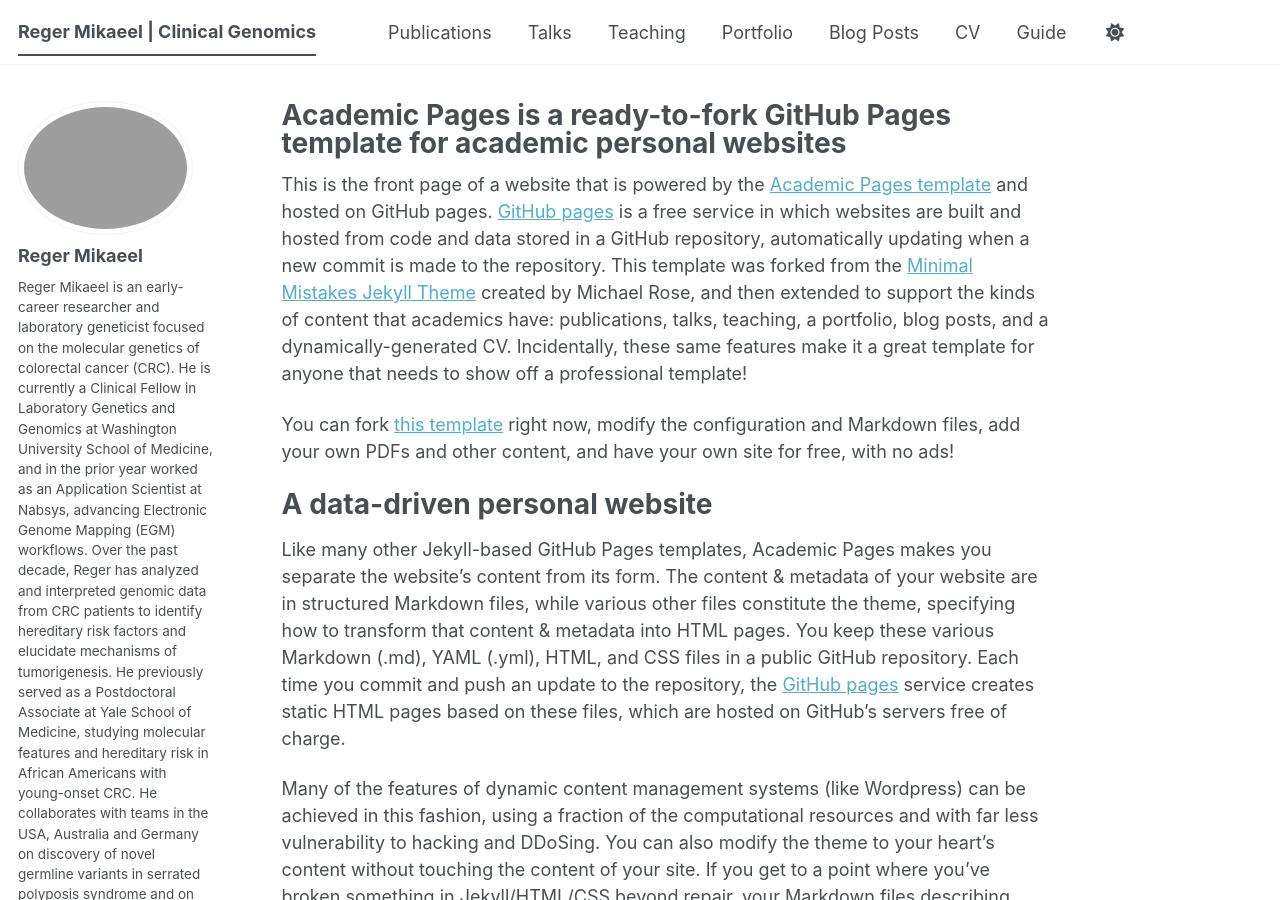
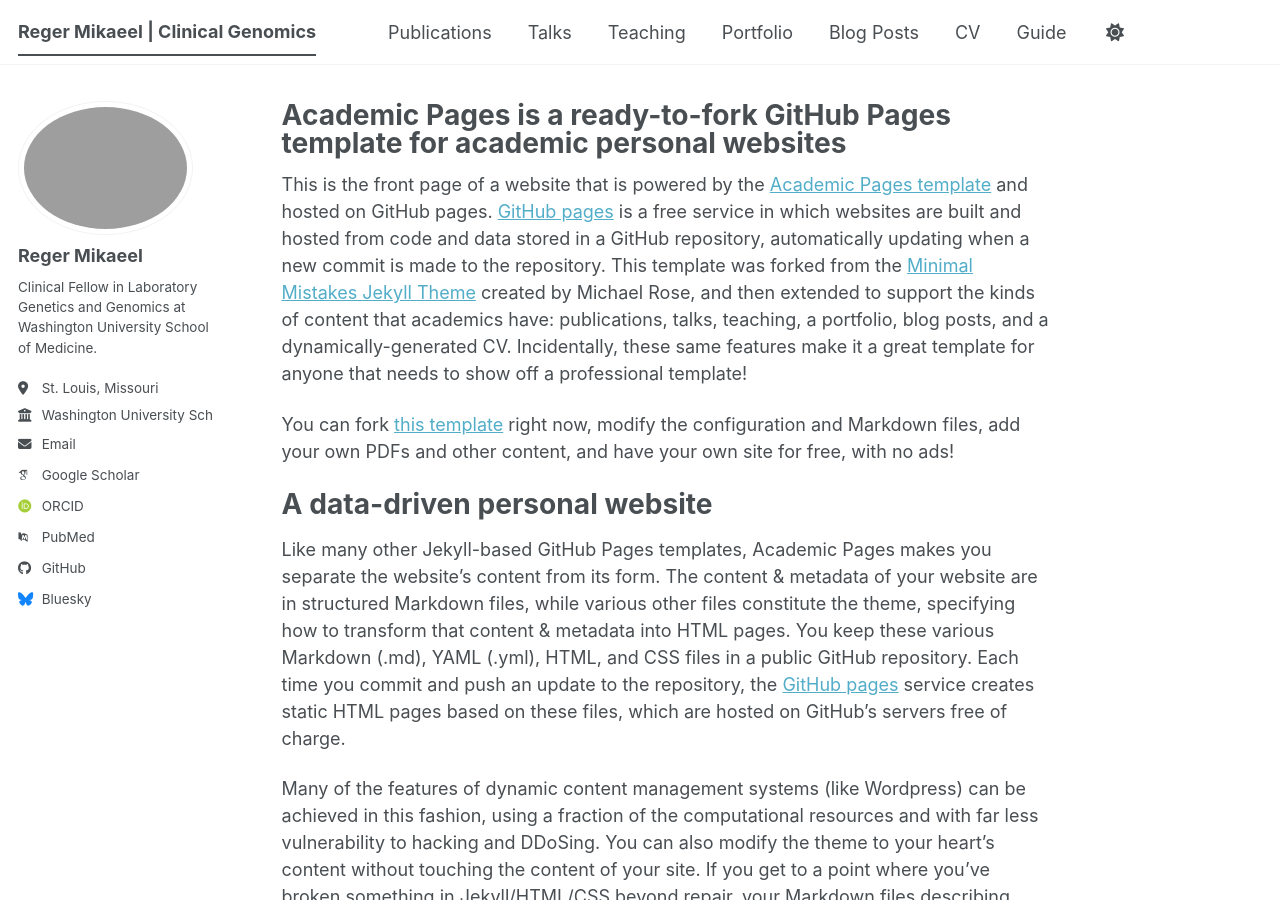
Before and after one commit to RegerMikaeel/RegerMikaeel.github.io, a Jekyll site: the page built from _pages/about.md, in a window 1280 px wide and 900 px high. Built offline with Jekyll 4.4.1, drawn with Linux system fonts in a browser that asks for light colours; some web fonts are replaced; a script bundle is joined from its source files by our own code; library files that are not in the unit come from our copies; some of the changed text lies outside the part shown.

Commit message:
Update _config.yml

```diff
--- a/_config.yml
+++ b/_config.yml
@@ -26,7 +26,7 @@
   avatar           : "/images/"
   name             : "Reger Mikaeel"
   pronouns         : # example: "she/her"
-  bio              : "Reger Mikaeel is an early-career researcher and laboratory geneticist focused on the molecular genetics of colorectal cancer (CRC). He is currently a Clinical Fellow in Laboratory Genetics and Genomics at Washington University School of Medicine, and in the prior year worked as an Application Scientist at Nabsys, advancing Electronic Genome Mapping (EGM) workflows. Over the past decade, Reger has analyzed and interpreted genomic data from CRC patients to identify hereditary risk factors and elucidate mechanisms of tumorigenesis. He previously served as a Postdoctoral Associate at Yale School of Medicine, studying molecular features and hereditary risk in African Americans with young-onset CRC. He collaborates with teams in the USA, Australia and Germany on discovery of novel germline variants in serrated polyposis syndrome and on risk factors for appendiceal neoplasms in young adults. Reger has 11 first-author, peer-reviewed publications. His work with A/Prof. Joanne Young helped establish the hereditary role of RNF43 gene as a tumor-suppressor gene in CRC and informed ClinGen reclassification, impacting clinical practice. He has also reported on links between type 2 diabetes and earlier-onset CRC, and has been recognized with scholarships (UK master’s), a PhD (Australia), and a fellowship (Germany)."
+  bio              : "Clinical Fellow in Laboratory Genetics and Genomics at Washington University School of Medicine."
   location         : "St. Louis, Missouri"
   employer         : "Washington University School of Medicine"
   uri              : # URL
```
